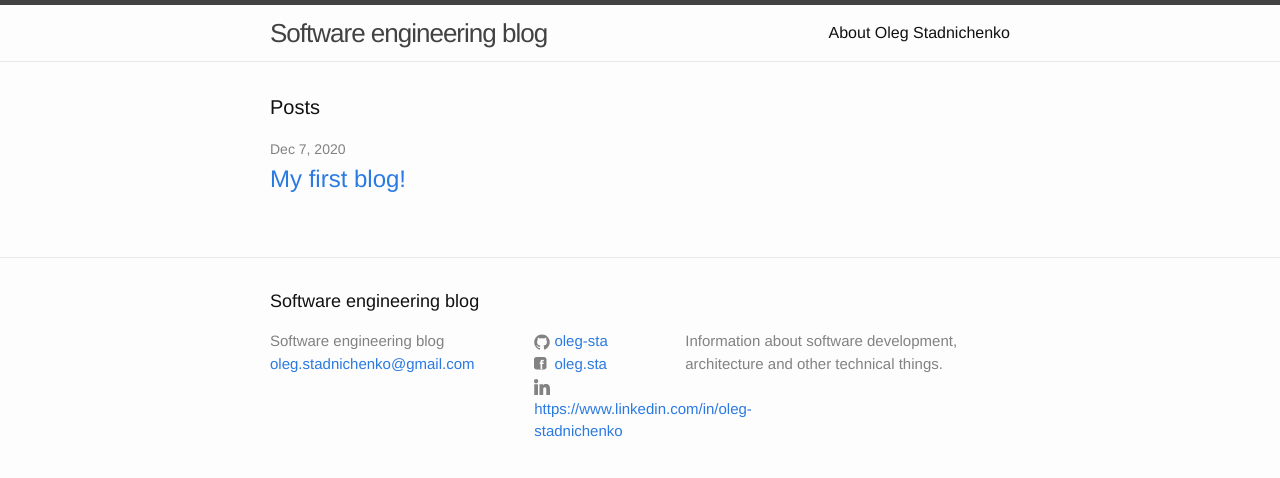
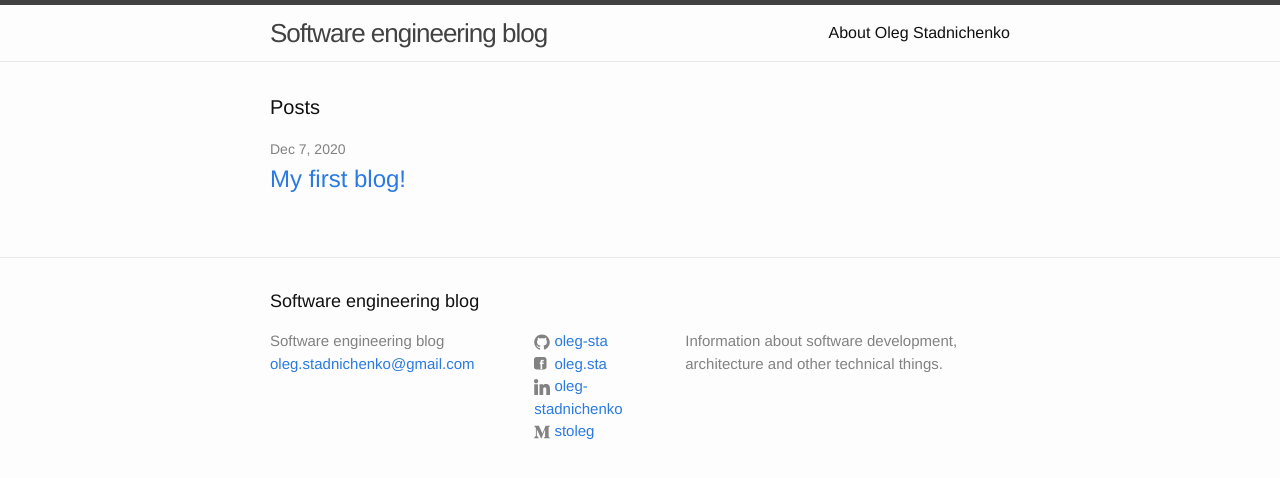
Before and after one commit to oleg-sta/site, a Jekyll site: the page built from index.html, in a window 1280 px wide. Shown: the top 478 px of the page. Built offline with Jekyll 4.4.1, drawn with Linux system fonts in a browser that asks for light colours.

Commit message:
Added medium link

```diff
--- a/_config.yml
+++ b/_config.yml
@@ -7,7 +7,8 @@ baseurl: "/site"
 url: "http://oleg-sta.github.io" # the base hostname & protocol for your site
 github_username:  oleg-sta
 facebook_username: oleg.sta
-linkedin_username: https://www.linkedin.com/in/oleg-stadnichenko
+linkedin_username: oleg-stadnichenko
+medium_username: stoleg
 
 markdown: kramdown
 permalink: /:year/:title:output_ext
--- a/_includes/footer.html
+++ b/_includes/footer.html
@@ -61,6 +61,19 @@
                     </li>
                     {% endif %}
 
+                    {% if site.medium_username %}
+                    <li>
+                        <a href="https://linkedin.com/in/{{ site.medium_username }}">
+                            <span class="icon  icon--medium">
+                              <svg viewBox="0 0 24 24"  width="16px" height="16px">
+                                <path d="m22.085 4.733 1.915-1.832v-.401h-6.634l-4.728 11.768-5.379-11.768h-6.956v.401l2.237 2.693c.218.199.332.49.303.783v10.583c.069.381-.055.773-.323 1.05l-2.52 3.054v.396h7.145v-.401l-2.52-3.049c-.273-.278-.402-.663-.347-1.05v-9.154l6.272 13.659h.729l5.393-13.659v10.881c0 .287 0 .346-.188.534l-1.94 1.877v.402h9.412v-.401l-1.87-1.831c-.164-.124-.249-.332-.214-.534v-13.467c-.035-.203.049-.411.213-.534z" fill="#212121"/>
+                              </svg>
+                            </span>
+                            <span class="username">{{ site.medium_username }}</span>
+                        </a>
+                    </li>
+                    {% endif %}
+
                     {% if site.twitter_username %}
                     <li>
                         <a href="https://twitter.com/{{ site.twitter_username }}">
```
